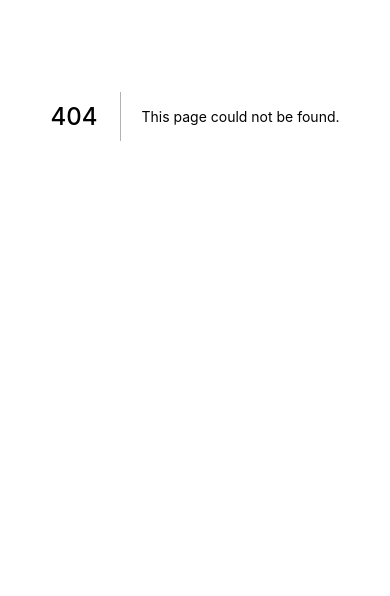
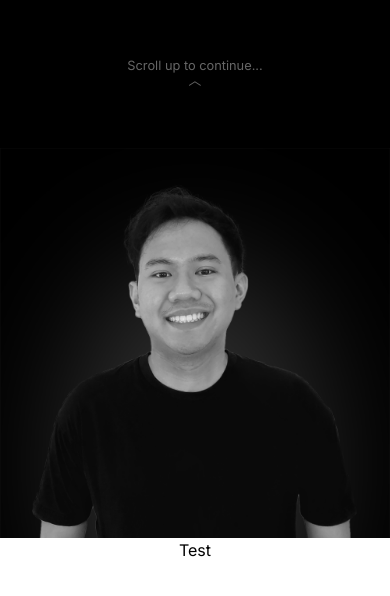
Before and after one commit to naufalmukhbit/latte, a Next.js app: page /home in a window 390 px wide. Before the commit this address had no page. Shown: the part 306-902 px from the top of the page. Before the commit the page ends 844 px from the top, so only its background shows below. Built offline with nearby package versions, Linux system fonts and the light colour scheme.

Commit message:
Make new mobile page

```diff
--- a/package.json
+++ b/package.json
@@ -14,7 +14,8 @@
     "next-themes": "0.0.15",
     "react": "17.0.2",
     "react-dom": "17.0.2",
-    "react-icons": "^4.3.1"
+    "react-icons": "^4.3.1",
+    "react-scroll-parallax": "^3.2.0"
   },
   "devDependencies": {
     "@types/node": "17.0.5",
--- /dev/null
+++ b/pages/home.tsx
@@ -0,0 +1,69 @@
+import { NextPage } from "next";
+import Head from "next/head";
+import Image from "next/image";
+import bgPic from "assets/bw-c.png";
+import { Parallax, ParallaxProvider } from "react-scroll-parallax";
+import { useEffect, useState } from "react";
+
+const Hero = () => {
+  useEffect(() => {
+    const container = document.getElementById('bg-container');
+    if (container) {
+      container.style.height = window.innerHeight + 'px';
+    }
+  }, []);
+
+  return (
+    <div className="relative">
+      <div id="bg-container" className="flex flex-col justify-end bg-black">
+        <Image id="bg-pic" src={bgPic} width={1000} height={1000} />
+      </div>
+      <div className="absolute top-40 h-60 px-8 flex flex-col justify-between">
+        <div>
+          <h1 id="general-kenobi" className="text-5xl font-bold pb-2">
+            Hello there.
+          </h1>
+          <h1 className="text-lg font-bold">
+            My name is Naufal. I'm a Web Developer. Welcome
+            to my website
+          </h1>
+        </div>
+        <small className="text-white/40 flex flex-col items-center">
+          Scroll up to continue...
+          <span className="animate-bounce">︿</span>
+        </small>
+      </div>
+    </div>
+  )
+}
+
+const Home: NextPage = () => {
+  return (
+		<ParallaxProvider>
+			<Head>
+				<title>Naufal Mukhbit&apos;s Website</title>
+				<meta
+					name="description"
+					content="Generated by create next app"
+				/>
+				<meta
+					name="viewport"
+					content="width=device-width, initial-scale=1"
+				/>
+				<link rel="icon" href="/favicon.ico" />
+			</Head>
+			<article className="text-center">
+        <Parallax speed={-50} opacity={[1.0, 1.0]}>
+          <Hero />
+        </Parallax>
+        <Parallax>
+          <div className="bg-white text-black h-screen">
+            Test
+          </div>
+        </Parallax>
+			</article>
+		</ParallaxProvider>
+	);
+};
+
+export default Home;
--- a/pages/index.tsx
+++ b/pages/index.tsx
@@ -43,6 +43,7 @@ const Home: NextPage = () => {
       <Head>
         <title>Naufal Mukhbit&apos;s Website</title>
         <meta name="description" content="Generated by create next app" />
+        <meta name="viewport" content="width=device-width, initial-scale=1"/>
         <link rel="icon" href="/favicon.ico" />
       </Head>
       <Navbar
```
Also changed, not shown: assets/bw-c.png (added), 1 other file (tests, documents, lock files or other folders).
